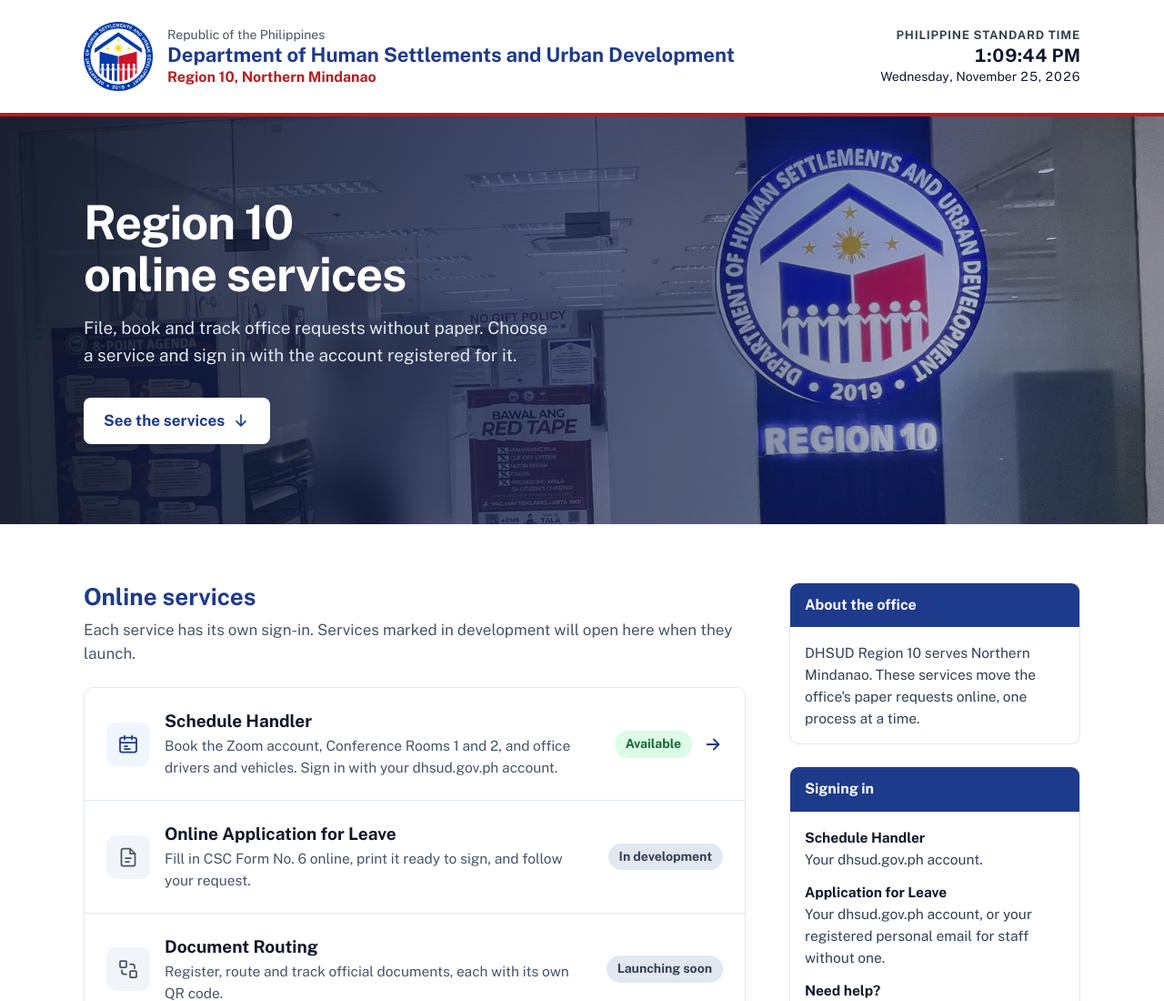
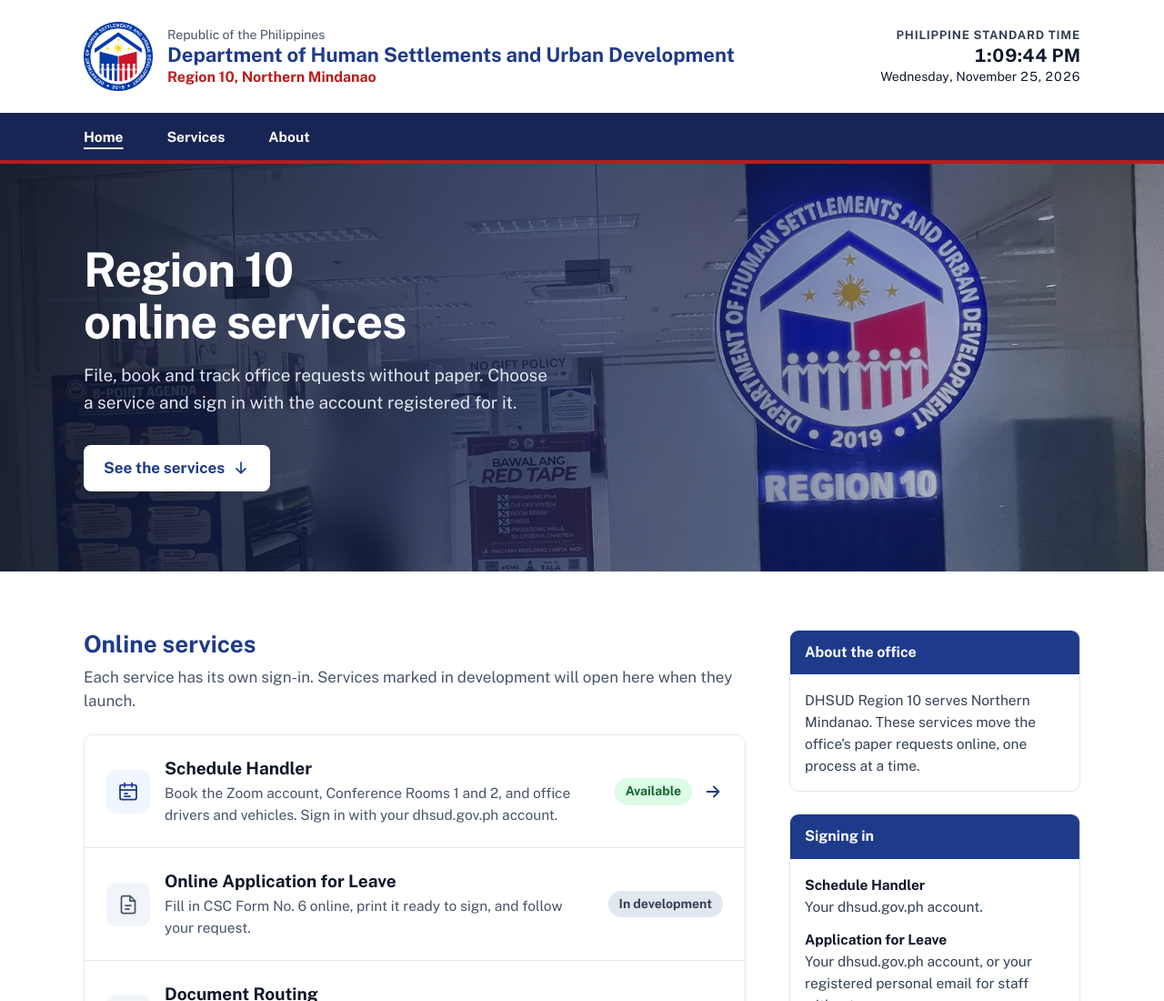
Before and after one commit to axiom1019/LandingPage_dhsud, a plain HTML site: page index.html in a window 1280 px wide. Shown: the top 1100 px of the page at 91% size. Drawn offline with Linux system fonts and the light colour scheme.

Commit message:
Bring back the menu bar in darker navy
Keeps the GOVPH bar removed and restores the Home, Services and About
menu under the white masthead, now in navy #172554.

```diff
--- a/index.html
+++ b/index.html
@@ -27,7 +27,7 @@
     @font-face { font-family: "Public Sans"; src: url("assets/fonts/public-sans-latin-700-normal.woff2") format("woff2"); font-weight: 700; font-style: normal; font-display: swap; }
 
     :root {
-      --navy: #1e3a8a; --navy-deep: #172554; --navy-hover: #1e40af; --navy-tint: #eff6ff;
+      --navy: #1e3a8a; --navy-deep: #172554; --navy-dark: #0f1a3d; --navy-hover: #1e40af; --navy-tint: #eff6ff;
       --red: #b91c1c; --gold: #fcd34d; --focus: #1d4ed8;
       --ink: #0f172a; --label: #334155; --muted: #475569; --line: #e2e8f0;
       --mist: #f8fafc; --hover: #f1f5f9; --white: #ffffff;
@@ -51,7 +51,7 @@
     .wrap { width: 100%; max-width: 1160px; margin: 0 auto; padding-inline: var(--space-6); }
 
     /* Masthead */
-    .masthead { background: var(--white); border-bottom: 4px solid var(--red); }
+    .masthead { background: var(--white); }
     .masthead .wrap { display: flex; align-items: center; justify-content: space-between; gap: var(--space-5); padding-block: var(--space-5); }
     .identity { display: flex; align-items: center; gap: var(--space-4); color: var(--ink); text-decoration: none; }
     .identity img { width: 76px; height: 76px; flex: none; }
@@ -63,6 +63,15 @@
     .pst b { display: block; font-size: 13px; font-weight: 700; color: var(--label); text-transform: uppercase; letter-spacing: .06em; }
     .pst time { display: block; font-variant-numeric: tabular-nums; color: var(--ink); }
     .pst .clock { font-size: 20px; font-weight: 700; }
+
+    /* Main nav */
+    .mainnav { background: var(--navy-deep); border-bottom: 4px solid var(--red); }
+    .mainnav ul { list-style: none; display: flex; margin: 0; padding: 0; overflow-x: auto; scrollbar-width: none; }
+    .mainnav a { display: block; padding: 14px var(--space-5); color: var(--white); text-decoration: none; font-weight: 700; font-size: 15.5px; white-space: nowrap; transition: background-color 150ms var(--ease-out); }
+    .mainnav li:first-child a { padding-left: 0; }
+    .mainnav a:hover, .mainnav a[aria-current="page"] { background: var(--navy-dark); color: var(--white); }
+    .mainnav li:first-child a:hover, .mainnav li:first-child a[aria-current="page"] { background: none; text-decoration: underline; text-underline-offset: 6px; text-decoration-thickness: 2px; }
+    .mainnav :focus-visible { outline-color: var(--gold); outline-offset: -3px; }
 
     /* Banner */
     .banner { position: relative; isolation: isolate; color: var(--white); background: var(--navy-deep); }
@@ -142,6 +151,7 @@
       .identity strong { font-size: 18px; }
       .identity em { font-size: 15px; }
       .pst { display: none; }
+      .mainnav a { padding: 12px 14px; font-size: 14.5px; }
       .banner .wrap { padding-block: var(--space-7); }
       .banner::before { background: linear-gradient(180deg, rgb(15 23 42 / .8) 0%, rgb(23 37 84 / .92) 100%); }
       .banner p { font-size: 17.5px; }
@@ -177,6 +187,16 @@
       </div>
     </div>
   </header>
+
+  <nav class="mainnav" aria-label="Main">
+    <div class="wrap">
+      <ul>
+        <li><a href="/" aria-current="page">Home</a></li>
+        <li><a href="#services">Services</a></li>
+        <li><a href="#about">About</a></li>
+      </ul>
+    </div>
+  </nav>
 
   <main>
     <section class="banner">
```
Also changed, not shown: 404.html (+22 -2 lines), docs/preview-desktop.png, docs/preview-phone.png, 1 other file.
